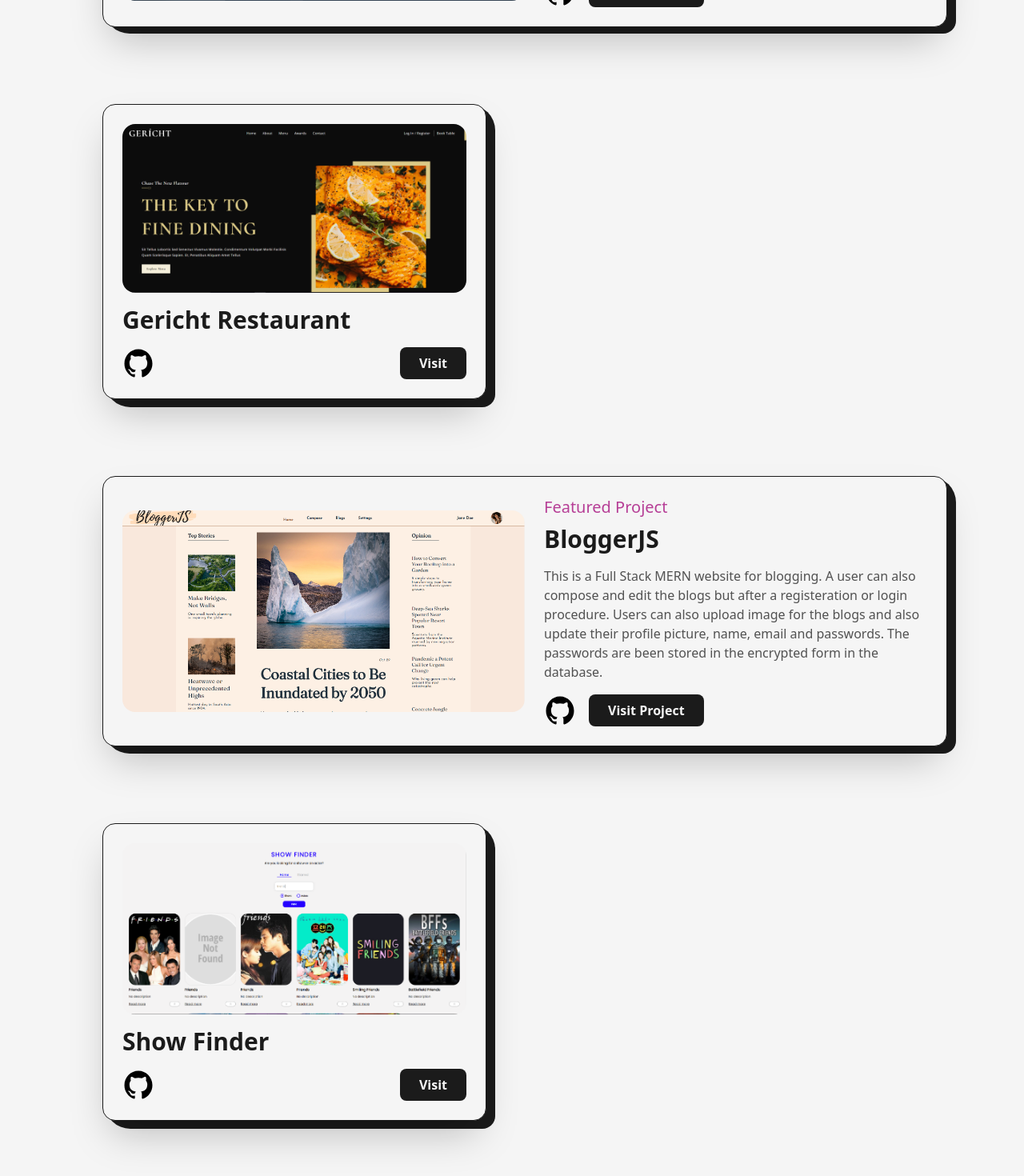
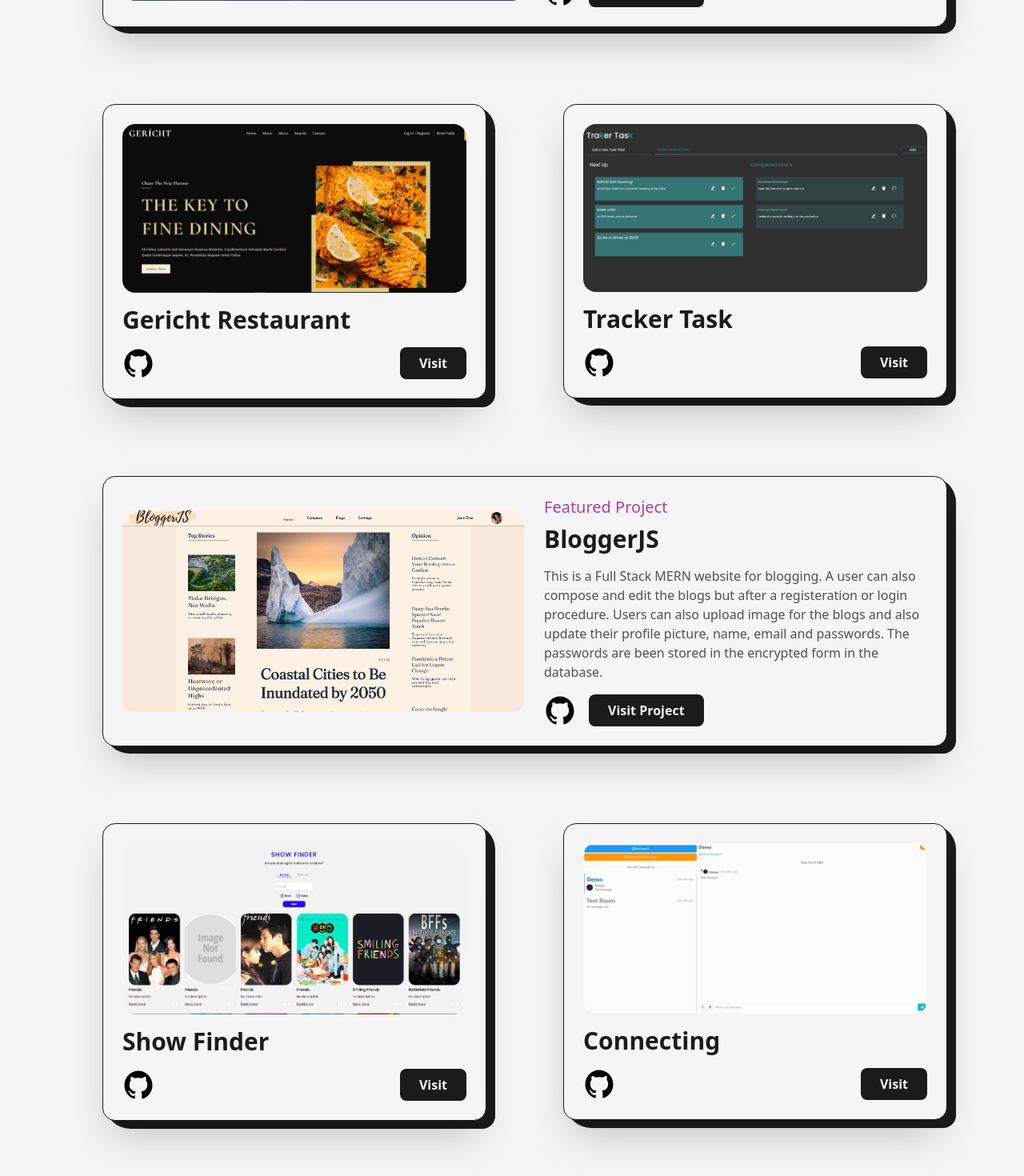
Before and after one commit to itsPhoenix03/Portfolio, a Next.js app: page /projects in a window 1280 px wide. Shown: the part 720-2190 px from the top of the page at 80% size. Built offline with nearby package versions, Linux system fonts and the light colour scheme.

Commit message:
Minor change

```diff
--- a/pages/projects.js
+++ b/pages/projects.js
@@ -8,12 +8,12 @@ import React from "react";
 import { motion } from "framer-motion";
 import TransitionsEffects from "@/src/components/TransitionsEffects";
 
-import TheSocialScoop from "../public/images/TheSocialScoop.PNG";
-import Gericht from "../public/images/Gericht.PNG";
-import ShowFinder from "../public/images/ShowFinder.PNG";
-import BloggerJs from "../public/images/BloggerJs.PNG";
-// import TrakerTask from "../public/images/TrakerTask.PNG";
-// import Connecting from "../public/images/Connecting.PNG";
+import TheSocialScoop from "../public/images/TheSocialScoop.png";
+import Gericht from "../public/images/Gericht.png";
+import ShowFinder from "../public/images/ShowFinder.png";
+import BloggerJs from "../public/images/BloggerJs.png";
+import TrakerTask from "../public/images/TrakerTask.png";
+import Connecting from "../public/images/Connecting.png";
 
 const FramerImage = motion(Image);
 
@@ -183,14 +183,14 @@ const projects = () => {
                 link={"https://gericht-restaurant-sam03.netlify.app/"}
               />
             </div>
-            {/* <div className="col-span-6 sm:col-span-12">
+            <div className="col-span-6 sm:col-span-12">
               <Project
                 title={"Tracker Task"}
                 img={TrakerTask}
                 github={"https://github.com/itsPhoenix03/Todo-List-TS"}
                 link={"https://traker-task.netlify.app/"}
               />
-            </div> */}
+            </div>
 
             <div className="col-span-12">
               <FeauredProject
@@ -213,14 +213,14 @@ const projects = () => {
                 link={"https://show-finder-sam03.netlify.app/"}
               />
             </div>
-            {/* <div className="col-span-6 sm:col-span-12">
+            <div className="col-span-6 sm:col-span-12">
               <Project
                 title={"Connecting"}
                 img={Connecting}
                 github={"https://github.com/itsPhoenix03/Chat-Application"}
                 link={"https://chat-web-app-8dd66.web.app/"}
               />
-            </div> */}
+            </div>
           </div>
         </Layout>
       </main>
```
